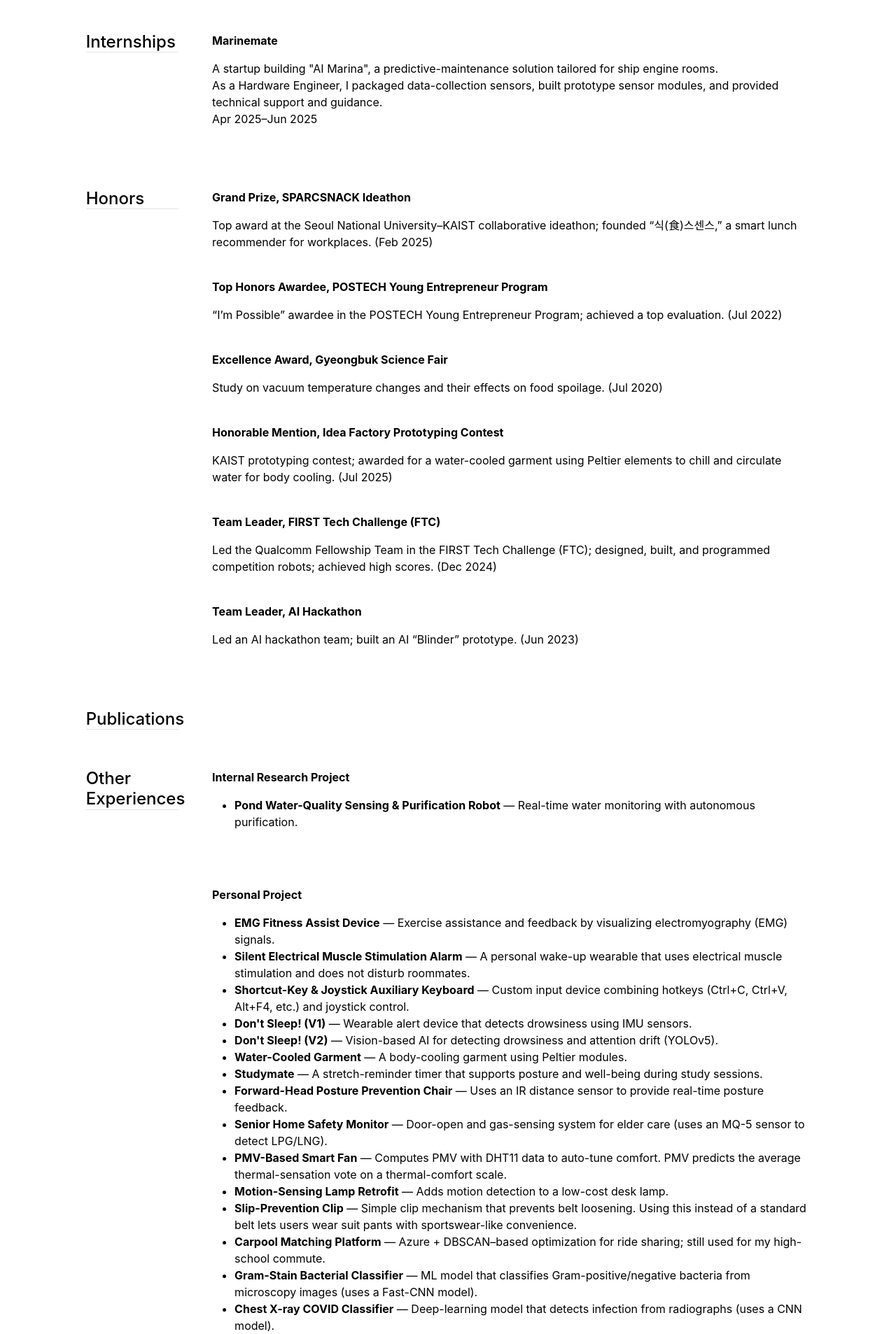
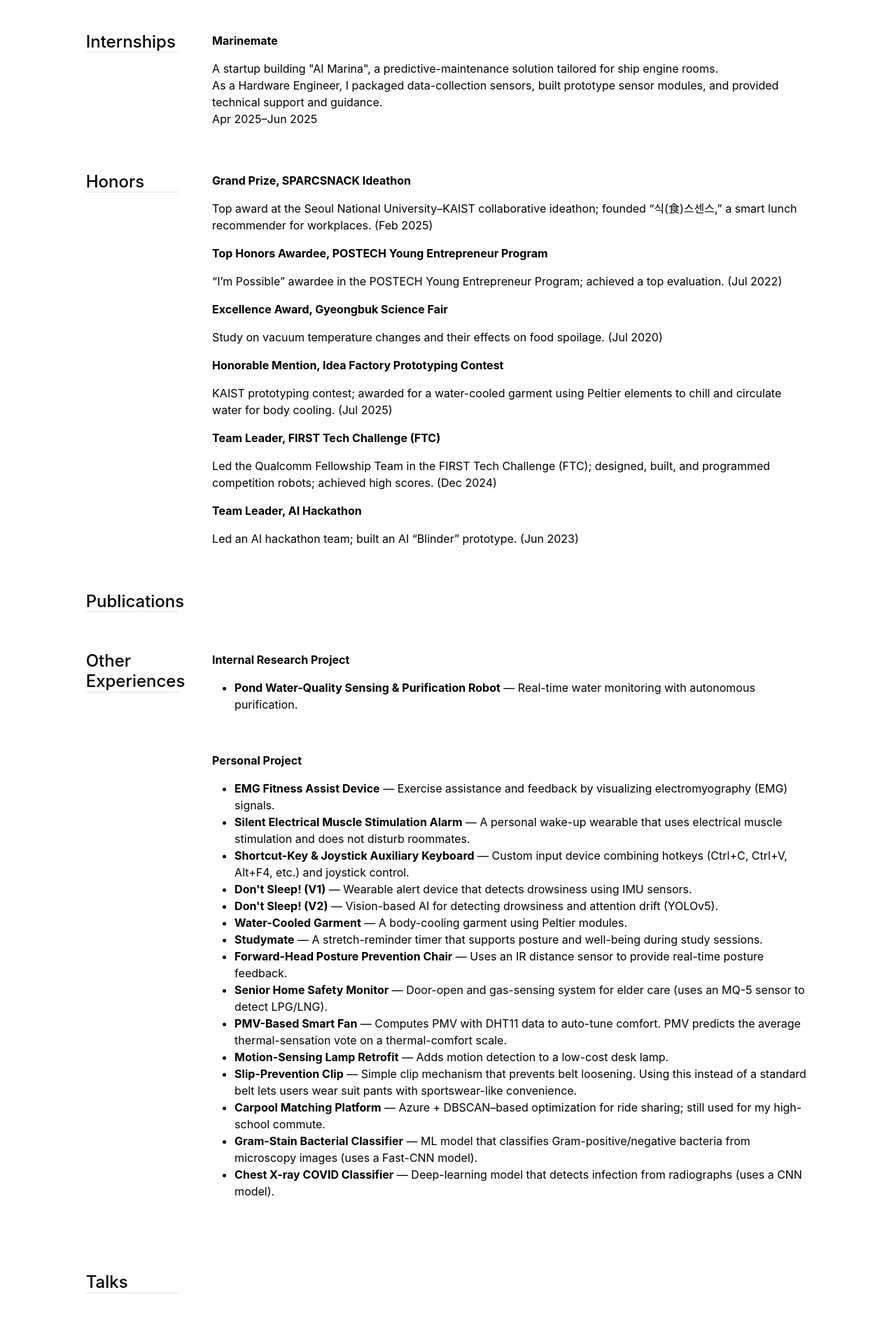
Before and after one commit to ynghyn-na/ynghyn-na.github.io, a Jekyll site: the page built from cv.md, in a window 1280 px wide. Shown: the part 790-2697 px from the top of the page at 70% size. Built offline with Jekyll 4.4.1, drawn with Linux system fonts in a browser that asks for light colours.

Commit message:
Update cv.html

```diff
--- a/_layouts/cv.html
+++ b/_layouts/cv.html
@@ -34,7 +34,7 @@ layout: default
           <p class="fw-bold">{{ section.title }}</br>
           <small class="text-muted">{{ section.duration }}</small>
           </p>
-        <p>{{ section.description }}<br><br></p>
+        <p>{{ section.description }}<br></p>
         {% endfor %}
       </div>
     </div>
@@ -49,7 +49,7 @@ layout: default
           <p class="fw-bold">{{ section.title }}</br>
           <small class="text-muted">{{ section.duration }}</small>
           </p>
-        <p>{{ section.description }}<br><br></p>
+        <p>{{ section.description }}<br></p>
         {% endfor %}
       </div>
     </div>
@@ -64,7 +64,7 @@ layout: default
           <p class="fw-bold">{{ section.title }}</br>
           <small class="text-muted">{{ section.duration }}</small>
           </p>
-          <p>{{ section.description }}<br><br></p>
+          <p>{{ section.description }}<br></p>
         {% endfor %}
       </div>
     </div>
@@ -79,7 +79,7 @@ layout: default
           <p class="fw-bold">{{ section.title }}</br>
           <small class="text-muted">{{ section.duration }}</small>
           </p>
-          <p>{{ section.description }}<br><br></p>
+          <p>{{ section.description }}<br></p>
         {% endfor %}
       </div>
     </div>
@@ -94,7 +94,7 @@ layout: default
           <p class="fw-bold">{{ section.title }}</br>
           <small class="text-muted">{{ section.duration }}</small>
           </p>
-          <p>{{ section.description }}<br><br></p>
+          <p>{{ section.description }}<br></p>
         {% endfor %}
       </div>
     </div>
@@ -110,7 +110,7 @@ layout: default
           <p class="fw-bold">{{ section.title }}</br>
           <small class="text-muted">{{ section.duration }}</small>
           </p>
-          <p>{{ section.description }}<br><br></p>
+          <p>{{ section.description }}<br></p>
         {% endfor %}
       </div>
     </div>
@@ -125,7 +125,7 @@ layout: default
           <p class="fw-bold">{{ section.title }}</br>
           <small class="text-muted">{{ section.duration }}</small>
           </p>
-          <p>{{ section.description }}<br><br></p>
+          <p>{{ section.description }}<br></p>
         {% endfor %}
       </div>
     </div>
@@ -140,7 +140,7 @@ layout: default
           <p class="fw-bold">{{ section.title }}</br>
           <small class="text-muted">{{ section.duration }}</small>
           </p>
-          <p>{{ section.description }}<br><br></p>
+          <p>{{ section.description }}<br></p>
         {% endfor %}
       </div>
     </div>
@@ -155,7 +155,7 @@ layout: default
           <p class="fw-bold">{{ section.title }}</br>
           <small class="text-muted">{{ section.duration }}</small>
           </p>
-          <p>{{ section.description }}<br><br></p>
+          <p>{{ section.description }}<br></p>
         {% endfor %}
       </div>
     </div>
```
